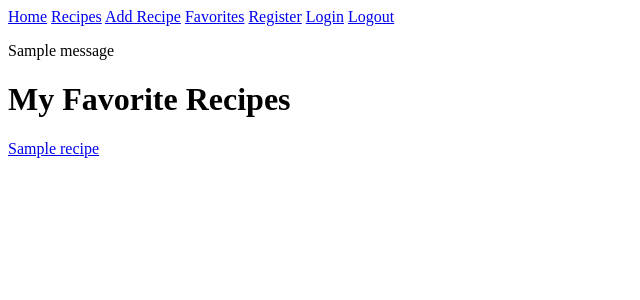
After one commit to mdpos95-tech/recipe_flask_app_MOD4, a Flask app: page /favorites in a window 1280 px wide. The commit adds this page. Shown: the top 300 px of the page, without its empty margins (0-640 px from the left). Run offline with Flask 3, Linux system fonts and the light colour scheme; a user stored in the database is signed in; tables that the repository leaves empty hold one stand-in row (values such as "Sample post"); one stand-in notice (Sample message) is shown.

Commit message:
adding functionality to favoriting a recipe

```diff
--- a/app.py
+++ b/app.py
@@ -98,13 +98,18 @@ def favorite_recipe(recipe_id):
     flash("Recipe added to favorites!", "success")
     return redirect(url_for("recipe_detail", recipe_id=recipe.id))
 
-
+@app.route("/favorites")
+@login_required
+def favorites():
+    favorite_recipes = Recipe.query.join(Favorite).filter(Favorite.user_id == current_user.id).all()
+    return render_template("favorites.html", favorites=favorite_recipes)
 
 @app.route("/delete-recipe/<int:recipe_id>")
 @login_required
 def delete_recipe(recipe_id):
     recipe = Recipe.query.get_or_404(recipe_id)
     Comment.query.filter_by(recipe_id=recipe.id).delete()
+    Favorite.query.filter_by(recipe_id=recipe.id).delete()
     db.session.delete(recipe)
     db.session.commit()
     flash("Recipe deleted successfully!", "success")
--- a/templates/base.html
+++ b/templates/base.html
@@ -8,12 +8,13 @@
         <a href="{{ url_for('home') }}">Home</a>
         <a href="{{ url_for('recipes') }}">Recipes</a>
         <a href="{{ url_for('add_recipe') }}">Add Recipe</a>
+        <a href="{{ url_for('favorites') }}">Favorites</a>
          <a href="{{ url_for('register') }}">Register</a>
          <a href="{{ url_for('login') }}">Login</a>
          <a href="{{ url_for('logout') }}">Logout</a>
     </nav>
 
-{% with messages = get_flashed_messages(with_categories=true) %}
+{% with messages = get_flashed_messages(with_categories=True) %}
     {% if messages %}
      {% for category, message in messages %}
         <p>{{ message }}</p>
--- /dev/null
+++ b/templates/favorites.html
@@ -0,0 +1,11 @@
+{% extends "base.html" %}
+{% block content %}
+    <h1>My Favorite Recipes</h1>
+   {% for recipe in favorites %}
+   <p>
+    <a href="{{ url_for('recipe_detail',recipe_id=recipe.id) }}">{{ recipe.title }}</a>
+   </p>
+    {% else %}
+    <p>You have no favorite recipes yet.</p>
+    {% endfor %}
+{% endblock %}
```
